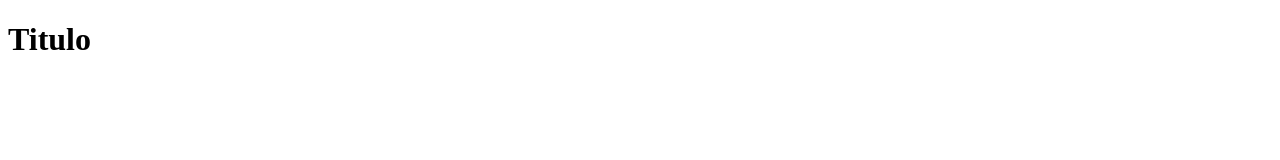
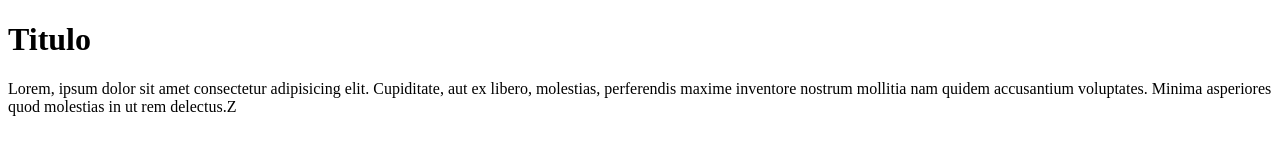
Before and after one commit to Jhan73/Pruebas, a plain HTML site: page index.html in a window 1280 px wide. Drawn offline with Linux system fonts and the light colour scheme.

Commit message:
contenido de parrafo#

```diff
--- a/index.html
+++ b/index.html
@@ -8,5 +8,6 @@
 </head>
 <body>
     <h1>Titulo</h1>
+    <p>Lorem, ipsum dolor sit amet consectetur adipisicing elit. Cupiditate, aut ex libero, molestias, perferendis maxime inventore nostrum mollitia nam quidem accusantium voluptates. Minima asperiores quod molestias in ut rem delectus.Z</p>
 </body>
 </html>
```
